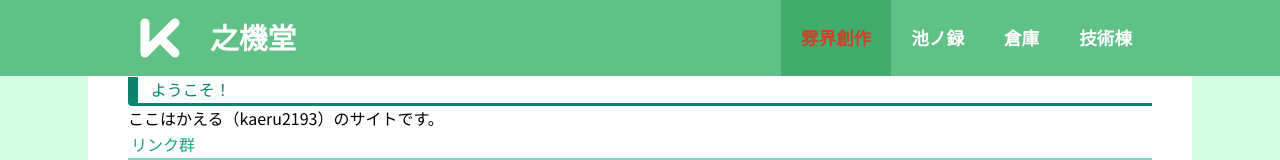
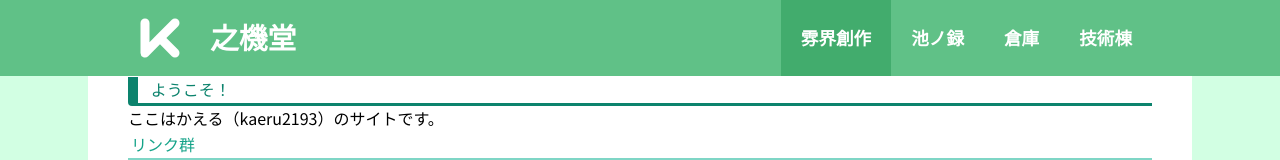
Before and after one commit to kaeru2193/kaeru-site-home, a Next.js app: page / in a window 1280 px wide. In both pictures the pointer is over the link "雰界創作". Shown: the top 160 px of the page. Built offline with nearby package versions, Linux system fonts and the light colour scheme; no server answers; a web font is replaced by a local one.

Commit message:
fix: link color.

```diff
--- a/app/common.module.css
+++ b/app/common.module.css
@@ -78,6 +78,10 @@
     font-size: 1.1rem;
 }
 
+.topLinks a:hover {
+    color: white;
+}
+
 .count {
     margin: 0.7rem 0;
     font-size: 1rem;
```
